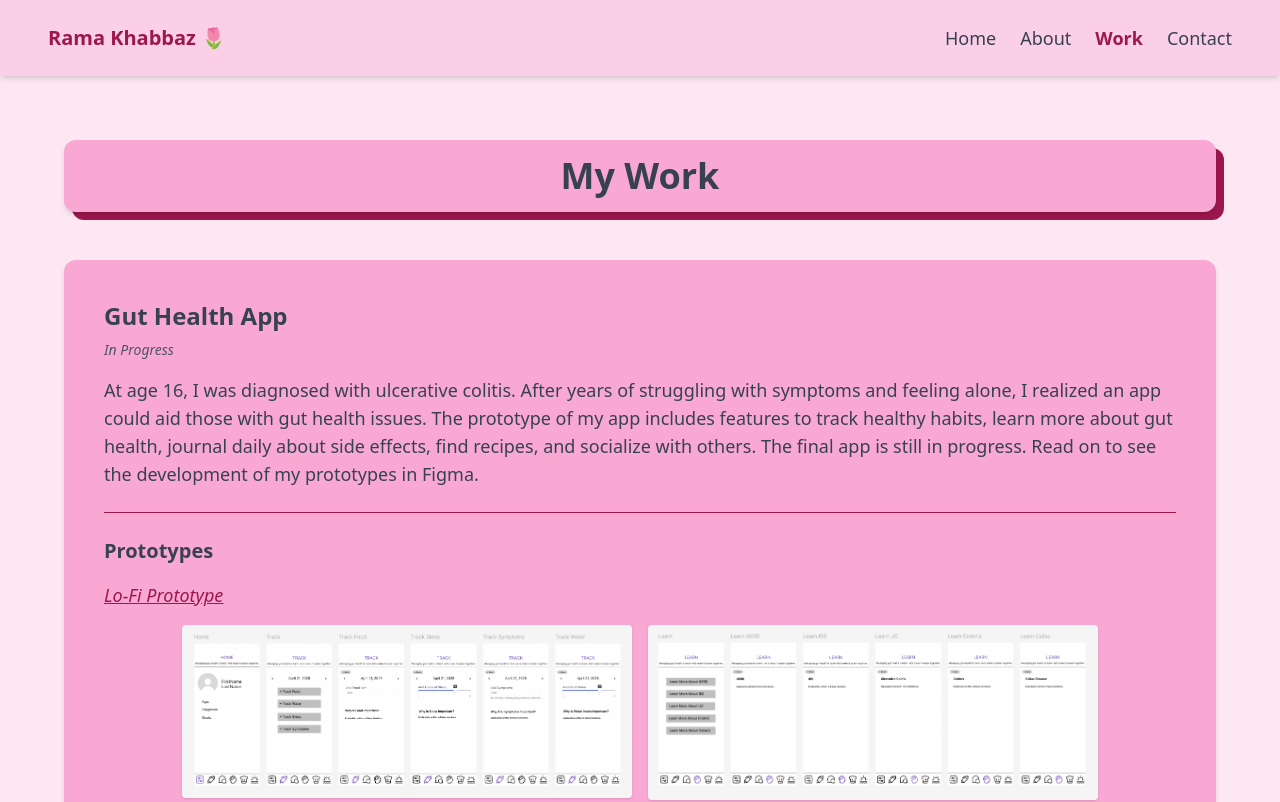
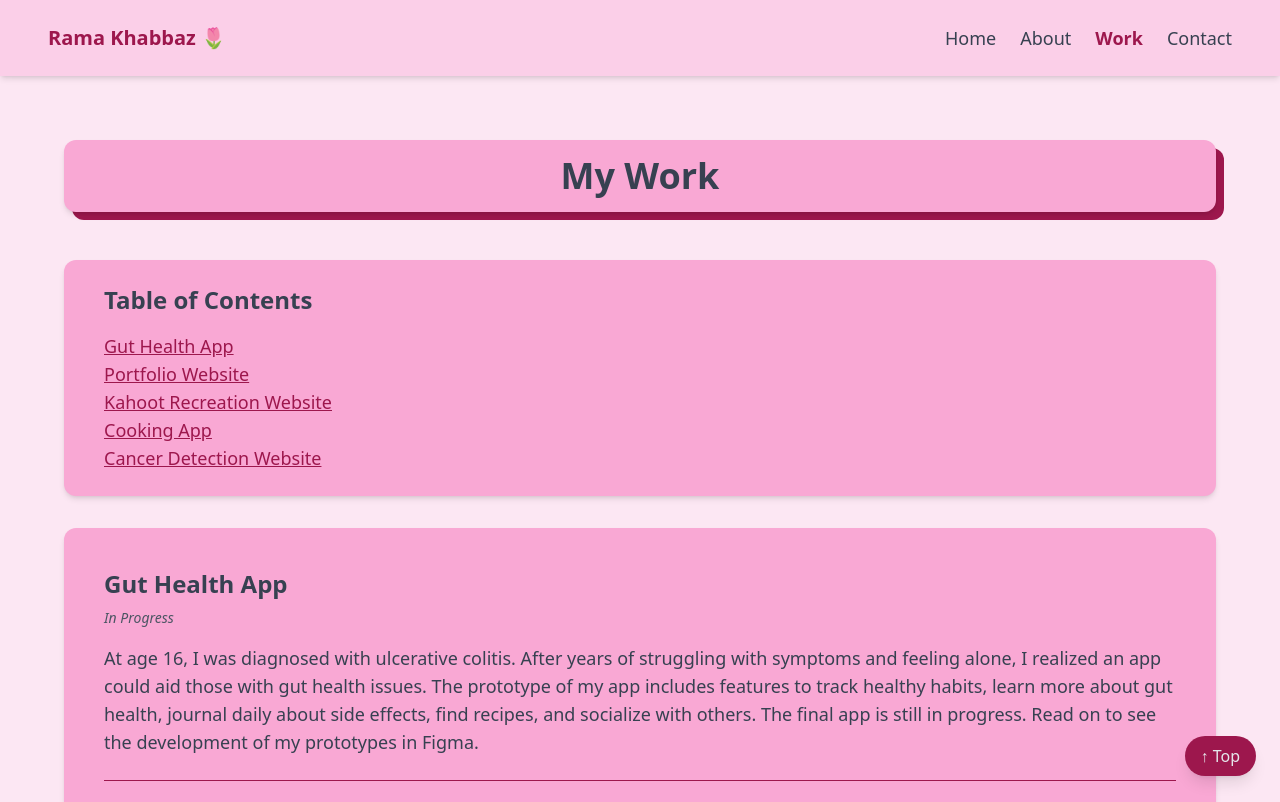
Before and after one commit to ramakhabbaz/portfolio, a React (Vite) app: page /work in a window 1280 px wide. Shown: the top 802 px of the page. Built offline with nearby package versions, Linux system fonts and the light colour scheme.

Commit message:
Implemented works table of contents

```diff
--- a/src/pages/Work.tsx
+++ b/src/pages/Work.tsx
@@ -26,8 +26,45 @@ export default function Work() {
           </div>
         </div>
 
+        {/* Table of Contents */}
+        <div className="bg-pink-300 shadow-md rounded-xl p-6 md:px-10 md:py-6 mb-8 relative">
+          <h2 className="text-2xl font-bold text-gray-700 mb-4">
+            Table of Contents
+          </h2>
+          <ul className="list-inside text-lg text-pink-800 underline">
+            <li>
+              <a href="#guthealth" className="hover:text-pink-900">
+                Gut Health App
+              </a>
+            </li>
+            <li>
+              <a href="#portfolio" className="hover:text-pink-900">
+                Portfolio Website
+              </a>
+            </li>
+            <li>
+              <a href="#kahoot" className="hover:text-pink-900">
+                Kahoot Recreation Website
+              </a>
+            </li>
+            <li>
+              <a href="#cooking" className="hover:text-pink-900">
+                Cooking App
+              </a>
+            </li>
+            <li>
+              <a href="#cancer" className="hover:text-pink-900">
+                Cancer Detection Website
+              </a>
+            </li>
+          </ul>
+        </div>
+
         {/* Project Card Gut Health Website */}
-        <div className="bg-pink-300 shadow-md rounded-xl p-6 md:p-10 mb-12 relative">
+        <div
+          id="guthealth"
+          className="scroll-mt-[100px] bg-pink-300 shadow-md rounded-xl p-6 md:p-10 mb-12 relative"
+        >
           <h2 className="text-2xl font-bold text-gray-700 mb-2">
             Gut Health App
           </h2>
@@ -122,7 +159,10 @@ export default function Work() {
         </div>
 
         {/* Project Card Portfolio Website */}
-        <div className="bg-pink-300 shadow-md rounded-xl p-6 md:p-10 mb-12 relative">
+        <div
+          id="portfolio"
+          className="scroll-mt-[100px] bg-pink-300 shadow-md rounded-xl p-6 md:p-10 mb-12 relative"
+        >
           <h2 className="text-2xl font-bold text-gray-700 mb-2">
             <a
               href="https://ramakhabbaz-portfolio.netlify.app/"
@@ -224,7 +264,10 @@ export default function Work() {
         </div>
 
         {/* Project Card Kahoot Recreation Website */}
-        <div className="bg-pink-300 shadow-md rounded-xl p-6 md:p-10 mb-12 relative">
+        <div
+          id="kahoot"
+          className="scroll-mt-[100px] bg-pink-300 shadow-md rounded-xl p-6 md:p-10 mb-12 relative"
+        >
           <h2 className="text-2xl font-bold text-gray-700 mb-2">
             Kahoot Recreation Website
           </h2>
@@ -318,7 +361,10 @@ export default function Work() {
         </div>
 
         {/* Project Card Cooking App */}
-        <div className="bg-pink-300 shadow-md rounded-xl p-6 md:p-10 mb-12 relative">
+        <div
+          id="cooking"
+          className="scroll-mt-[100px] bg-pink-300 shadow-md rounded-xl p-6 md:p-10 mb-12 relative"
+        >
           <h2 className="text-2xl font-bold text-gray-700 mb-2">Cooking App</h2>
           <p className="text-sm text-gray-600 italic mb-4">April 2024</p>
           <p className="text-lg text-gray-700 mb-6">
@@ -375,7 +421,10 @@ export default function Work() {
         </div>
 
         {/*  Project Card Cancer Detection Website */}
-        <div className="bg-pink-300 shadow-md rounded-xl p-6 md:p-10 mb-12 relative">
+        <div
+          id="cancer"
+          className="scroll-mt-[100px] bg-pink-300 shadow-md rounded-xl p-6 md:p-10 mb-12 relative"
+        >
           <h2 className="text-2xl font-bold text-gray-700 mb-2">
             <a
               href="https://github.com/gt-big-data/cancer-detection"
@@ -409,6 +458,15 @@ export default function Work() {
           </p>
         </div>
       </div>
+
+      {/* Back to Top Button */}
+      <button
+        onClick={() => window.scrollTo({ top: 0, behavior: "smooth" })}
+        className="fixed bottom-6 right-6 bg-pink-800 hover:bg-pink-900 text-gray-200 px-4 py-2 rounded-full shadow-lg transition-colors duration-200 z-50"
+        aria-label="Back to top"
+      >
+        ↑ Top
+      </button>
     </section>
   );
 }
```
